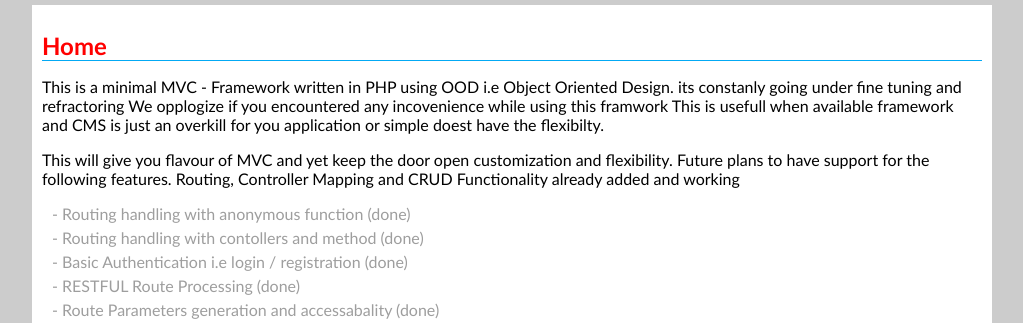
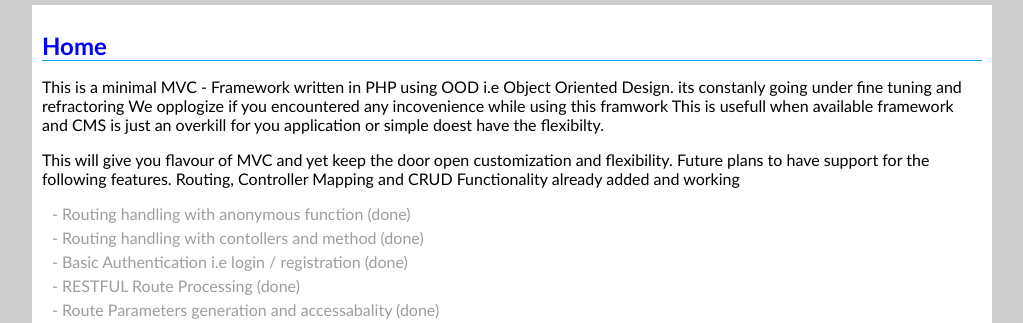
Before and after one commit to salmaniz82/spark-test, a PHP site: page / in a window 1280 px wide. Shown: the part 89-412 px from the top of the page, without its empty margins (128-1151 px from the left). Run offline with PHP 8.4, Linux system fonts and the light colour scheme; data comes from the database, SQL or seed files in the repository.

Commit message:
blue color for pages

```diff
--- a/pages/page.php
+++ b/pages/page.php
@@ -9,7 +9,7 @@
 <?php $page = $data['page'][0]; ?>
 
 		<?php if(isset($page['title'])) { ?>
-				<h1 class="page-title" style="color: red"><?= ucwords($page['title']); ?></h1>
+				<h1 class="page-title" style="color: blue"><?= ucwords($page['title']); ?></h1>
 		<?php }?>
 
 		<p class="desc"><?php echo $page['contents']; ?> </p>
```
